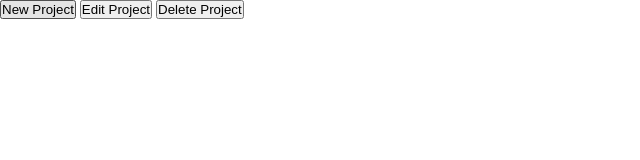
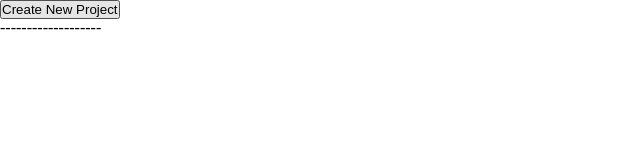
Before and after one commit to DANOverkill/todo-list, a website built with webpack: page src/template.html in a window 1280 px wide. Shown: the whole page, without its empty margins (0-640 px from the left). Built offline with nearby package versions, Linux system fonts and the light colour scheme.

Commit message:
feat:   - add a div divider for beter visual separation between the projects list and the todo lists for each project during development 	- comment out Edit Project and Delete Project buttons from the Project Column's <nav>. These buttons will now be drawn dynamically with the drawProject function

```diff
--- a/src/template.html
+++ b/src/template.html
@@ -8,11 +8,12 @@
 <body>
     <div id="projects_column">
         <nav id="projects_menue">
-            <button id="newProject">New Project</button>
-            <button id="editProject">Edit Project</button>
-            <button id="deleteProject">Delete Project</button>
+            <button id="newProject">Create New Project</button>
+            <!-- <button id="editProject">Edit Project</button>
+            <button id="deleteProject">Delete Project</button> -->
         </nav>
         <div id="project_content"></div>
+        <div class="separator-div">-------------------</div>
     </div>
     <div id="projectTodo-column"></div>
     <div id="editTodoForm-container"></div>
```
